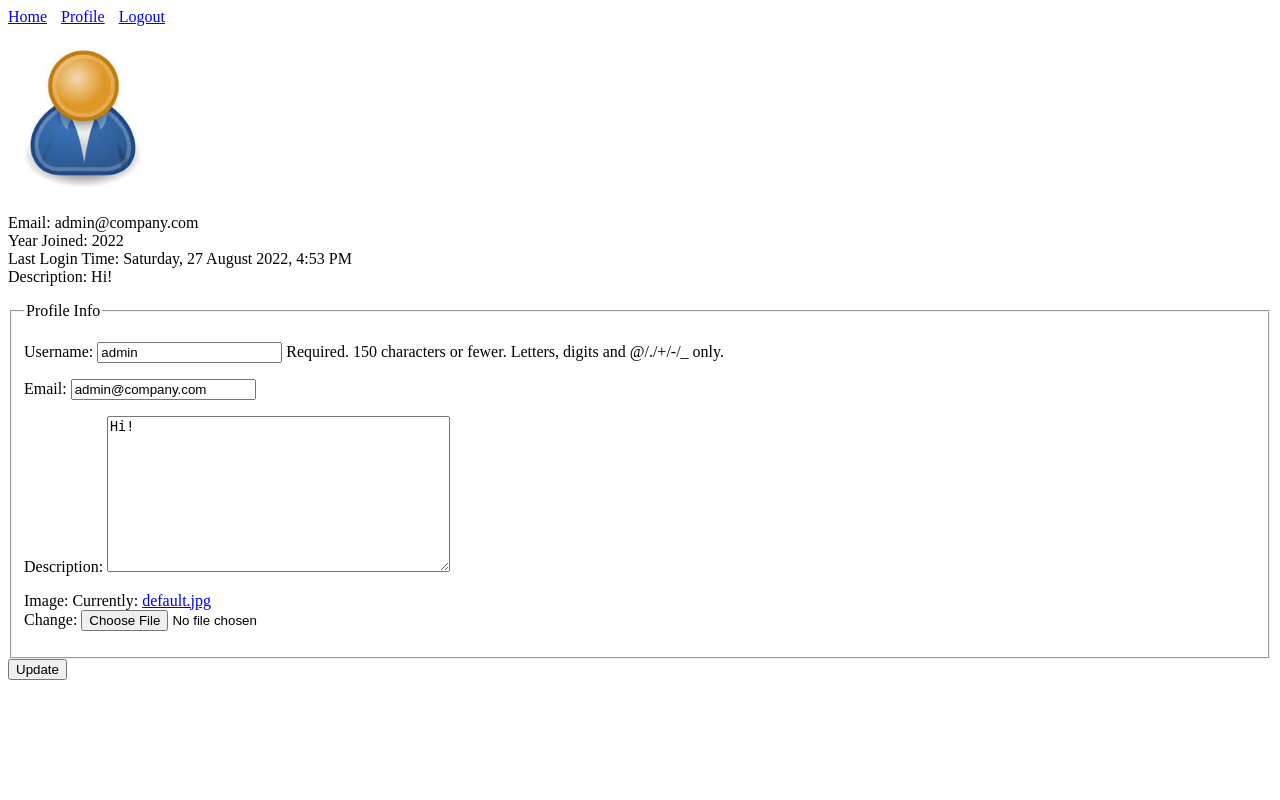
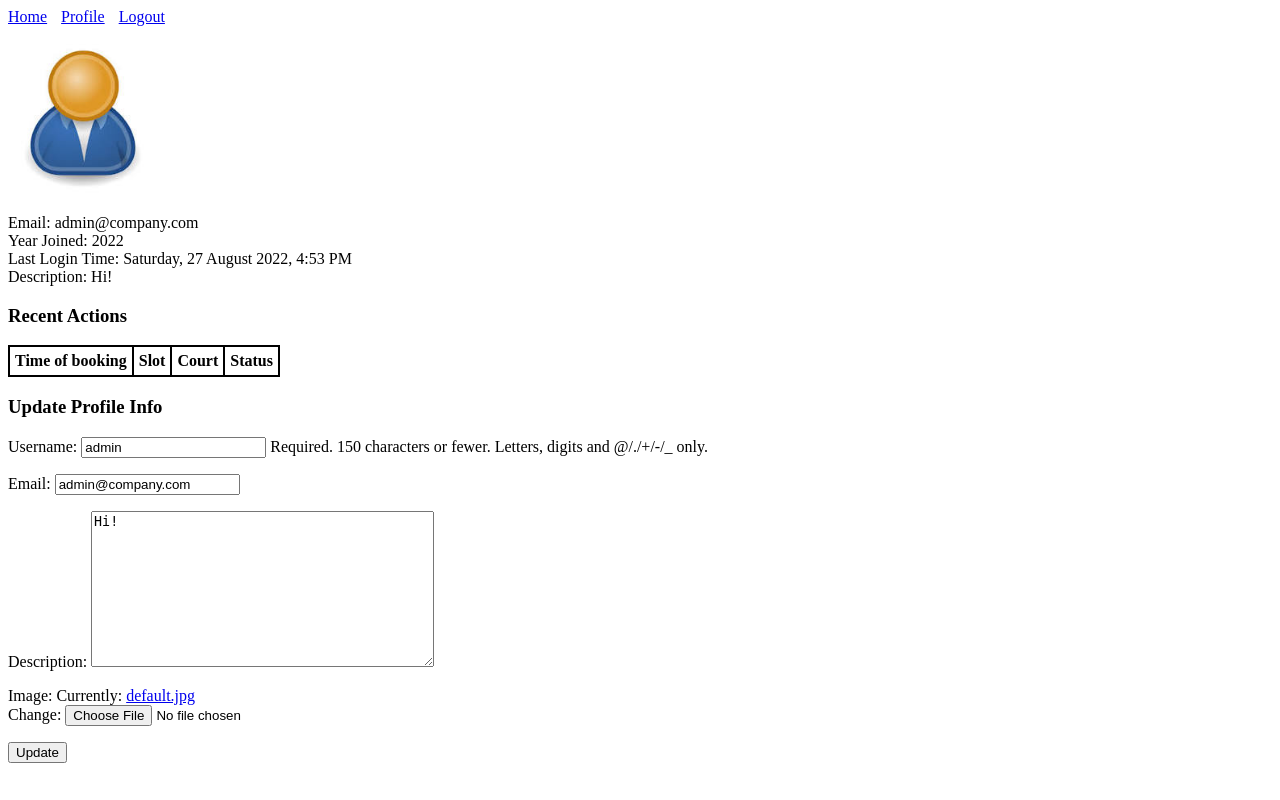
Before and after one commit to FlashinAssassin1/DevClub_Recruitment, a Django app: page /profile/ in a window 1280 px wide. Run offline with Django 4.2, Linux system fonts and the light colour scheme; a user stored in the database is signed in; data comes from the database, SQL or seed files in the repository; both versions use the stored data as it was after the commit; lists and menus that the app fills with data are empty; some libraries are stand-ins or nearby versions.

Commit message:
almost done with basic slotting

```diff
--- a/sports/models.py
+++ b/sports/models.py
@@ -48,3 +48,9 @@ class UserBooking(models.Model):
     booking_time = models.DateTimeField(auto_now_add=True)
     modified_time = models.DateTimeField(auto_now=True)
     status = models.PositiveIntegerField(choices=STAT_CHOICES)
+
+class Item(models.Model):
+    name = models.CharField(max_length=100)
+    image = models.ImageField(default='item.jpg',upload_to='item_pics')
+    sport = models.ForeignKey(Sport,on_delete=models.CASCADE)
+    number = models.PositiveIntegerField()
--- a/users/templates/users/profile.html
+++ b/users/templates/users/profile.html
@@ -12,13 +12,39 @@
             <br>
             Description: {{ user.description }}
         </p>
+
+        <h3>Recent Actions</h3>
+        <table class="courts">
+            <thead>
+                <tr>
+                    <th class="th">Time of booking</th>
+                    <th class="th">Slot</th>
+                    <th class="th">Court</th>
+                    <th class="th">Status</th>
+                </tr>
+            </thead>
+            <tbody>
+                {% for booking in userbookings %}
+                <tr>
+                    <td class="td">{{ booking.booking_time|date:"j M H:i" }}</td>
+                    <td class="td">{{ booking.slot.start|date:"j M H:i" }}-{{ booking.slot.end|date:"H:i" }}</td>
+                    <td class="td">{{ booking.slot.court }}</td>
+                    {% if booking.status == 0 %}
+                    <td class="td">Rejected</td>
+                    {% else %}
+                    <td class="td">Accepted</td>
+                    {% endif %}
+                </tr>
+                {% endfor %}
+            </tbody>
+
+        </table>
+
         <form method="post" enctype="multipart/form-data">
             {% csrf_token %}
-            <fieldset>
-                <legend>Profile Info</legend>
+                <h3>Update Profile Info</h3>
                 {{ u_form.as_p }}
                 {{ p_form.as_p }}
-            </fieldset>
             <div>
                 <button type="submit">Update</button>
             </div>
--- a/users/views.py
+++ b/users/views.py
@@ -1,7 +1,7 @@
 from django.shortcuts import render,redirect
 from users.forms import MemberRegisterForm
 from django.contrib import messages
-from sports.models import Sport
+from sports.models import Sport, UserBooking
 from django.contrib.auth.decorators import login_required,user_passes_test
 
 from users.models import CustomUser
@@ -46,9 +46,12 @@ def profile(request):
         u_form = UserUpdateForm(instance=request.user)
         p_form = ProfileUpdateForm(instance=request.user.profile)
 
+    userbookings = UserBooking.objects.filter(user=request.user).order_by('-modified_time')
+
     context = {
         'u_form': u_form,
         'p_form': p_form,
+        'userbookings':userbookings,
     }
     return render(request, 'users/profile.html', context)
 
```
Also changed, not shown: sports/templates/sports/courtdetail.html (+15 -4 lines), sports/views.py (+24 -9 lines), db.sqlite3, media/item.jpg (added), sports/migrations/0006_item.py (added).
